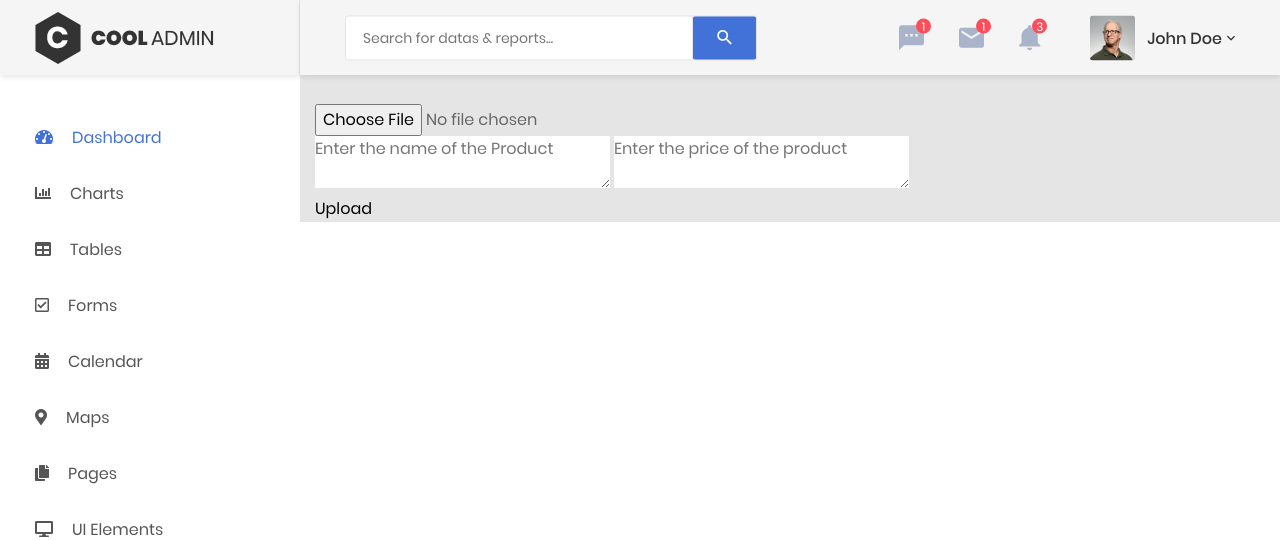
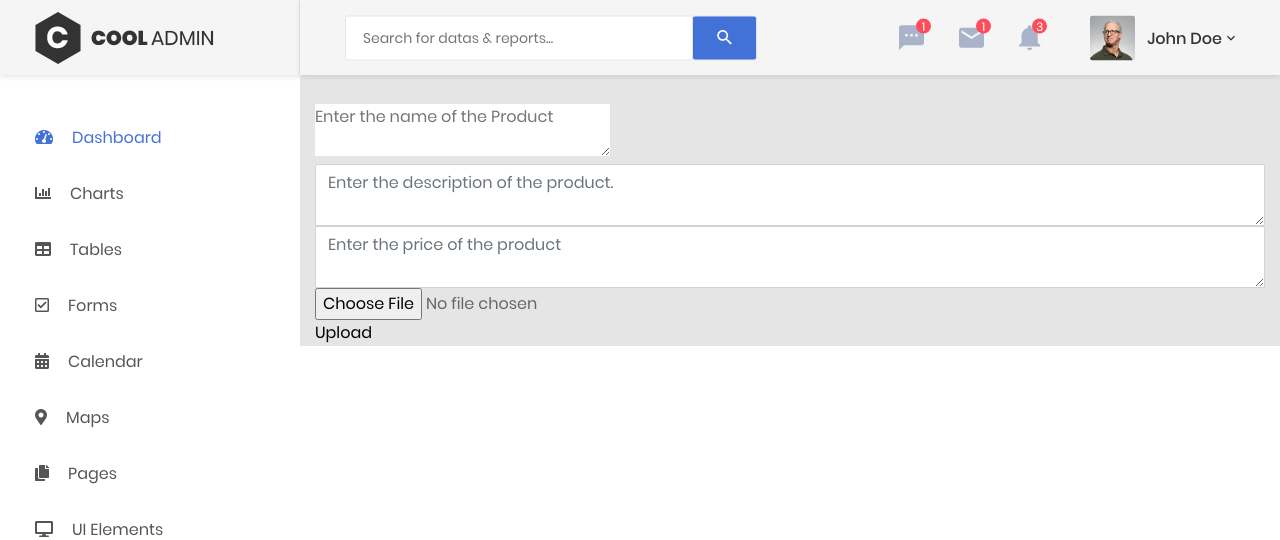
Before and after one commit to umangSth/try_cart, a PHP site: page /site/CoolAdmin-master/admin.php in a window 1280 px wide. Shown: the top 540 px of the page. Run offline with PHP 8.4, Linux system fonts and the light colour scheme; the visitor is signed in with stand-in values (Sample User, id 1).

Commit message:
add the space

```diff
--- a/CoolAdmin-master/admin.php
+++ b/CoolAdmin-master/admin.php
@@ -271,6 +271,17 @@ session_start();
         </aside>
         <!-- END MENU SIDEBAR-->
 
+
+
+
+
+
+
+
+
+
+
+
         <!-- PAGE CONTAINER-->
         <div class="page-container">
             <!-- HEADER DESKTOP-->
@@ -456,12 +467,15 @@ session_start();
         <div class="container">
         <form action="http://localhost/site/includes/upload.php" method="POST" enctype="multipart/form-data">
         <div>
+        <div>
+
+            <textarea name="productName"  placeholder= "Enter the name of the Product"></textarea>
+            <textarea name="productDescription" placeholder="Enter the description of the product." class="form-control cc-name valid"></textarea>
+            <textarea name="price" class="form-control cc-name valid" placeholder="Enter the price of the product"></textarea>
+        </div>
         <input type="file" name="productImage">
         <div>
-        <div>
-            <textarea name="productName"  placeholder= "Enter the name of the Product"></textarea>
-            <textarea name="price" class='"form-control cc-name valid"' placeholder="Enter the price of the product"></textarea>
-        </div>
+
         <button type="submit" name="submit">Upload</button>
         </form>
 
```
